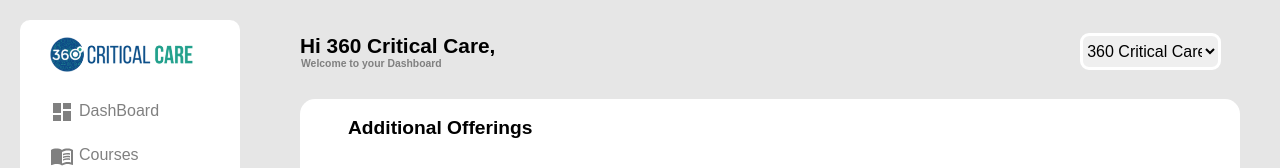
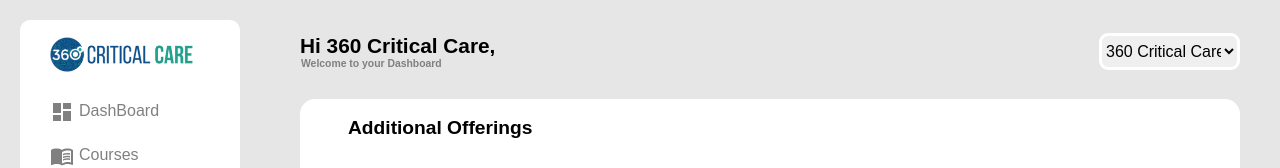
Before and after one commit to vidhichandrakar/Admin_CrticicalCare, a React (Create React App) app: page / in a window 1280 px wide. Shown: the top 168 px of the page. Built offline with nearby package versions, Linux system fonts and the light colour scheme.

Commit message:
DashBoardDone

```diff
--- a/src/AllComponent/CSSFile/DashBoard.css
+++ b/src/AllComponent/CSSFile/DashBoard.css
@@ -151,7 +151,6 @@
     font-size: 0.65rem;
    }
    .DropDown{
-    margin-right: 2%;
     padding: 6px 0px;
     width: 15%;
     height: 0%;
```
